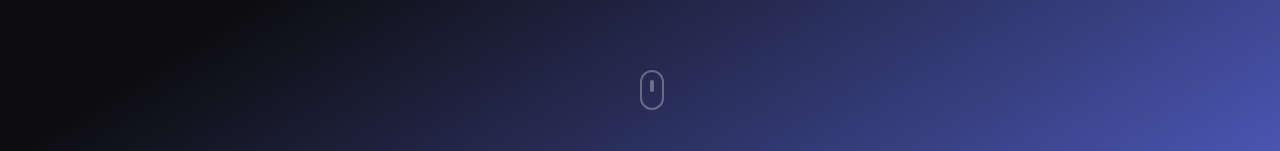
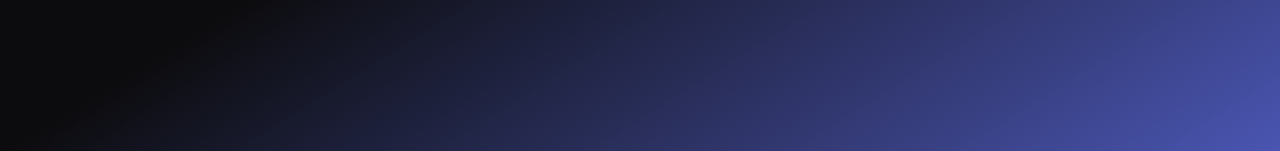
Before and after one commit to 12eonsf/noetex_academy, a Next.js app: page / in a window 1280 px wide. Shown: the part 649-800 px from the top of the page. Built offline with nearby package versions, Linux system fonts and the light colour scheme.

Commit message:
Remove scroll indicator from Hero Section

```diff
--- a/components/Hero.tsx
+++ b/components/Hero.tsx
@@ -41,12 +41,6 @@
         </div>
       </div>
 
-      {/* Scroll Indicator */}
-      <div className="absolute bottom-8 left-1/2 transform -translate-x-1/2 animate-bounce">
-        <div className="w-6 h-10 border-2 border-white/30 rounded-full flex justify-center">
-          <div className="w-1 h-3 bg-white/60 rounded-full mt-2 animate-pulse" />
-        </div>
-      </div>
     </section>
   )
 }
```
